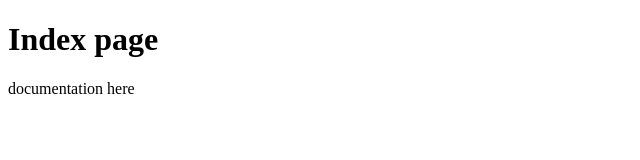
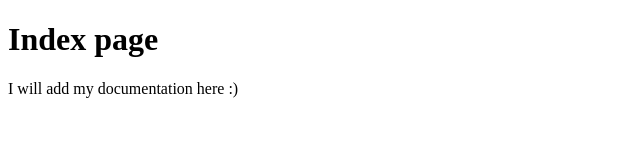
Before and after one commit to FranciscoDiego64/movies_app, a website: page public/documentation.html in a window 1280 px wide. Shown: the whole page, without its empty margins (0-640 px from the left). Drawn offline with Linux system fonts and the light colour scheme.

Commit message:
Added public folder

```diff
--- a/documentation.html
+++ b/public/documentation.html
@@ -8,7 +8,7 @@
   <body>
     <h1>Index page</h1>
 
-    <p>documentation here</p>
+    <p>I will add my documentation here :)</p>
 
   </body>
 </html>
```
